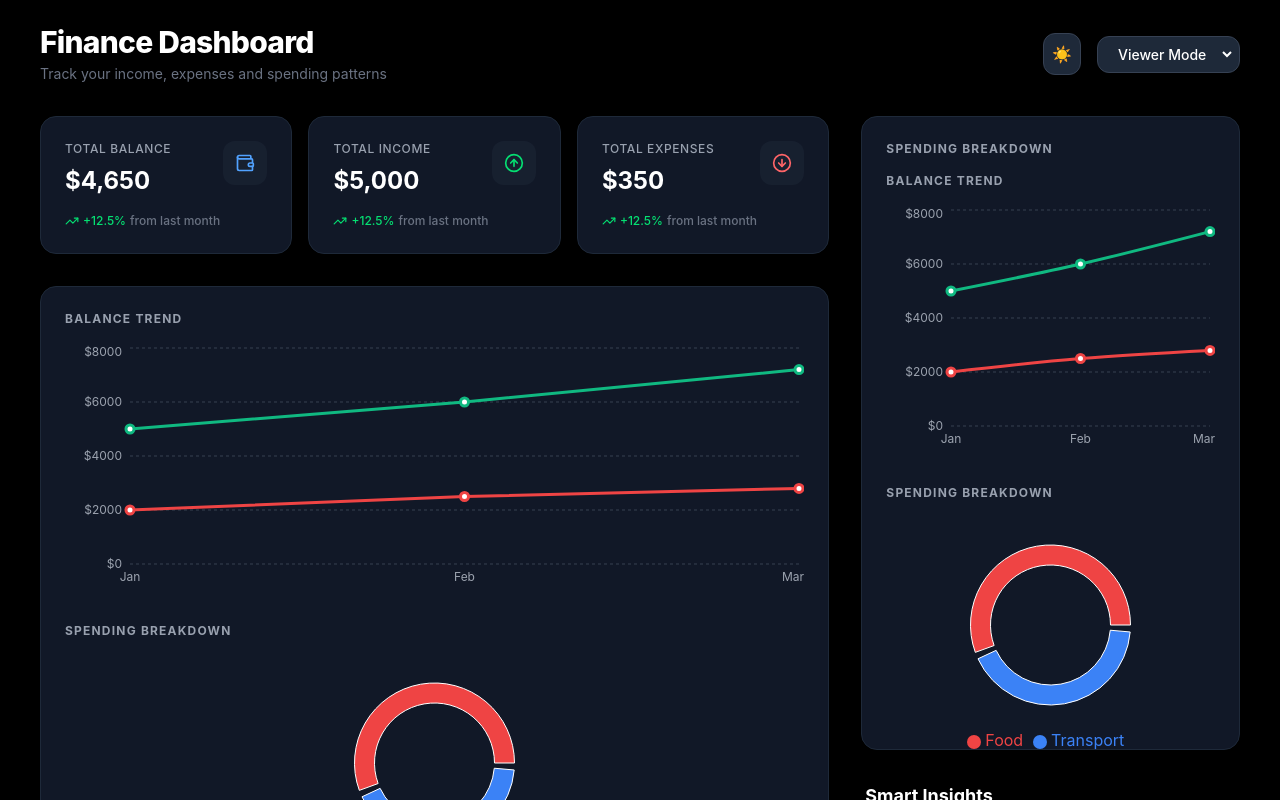
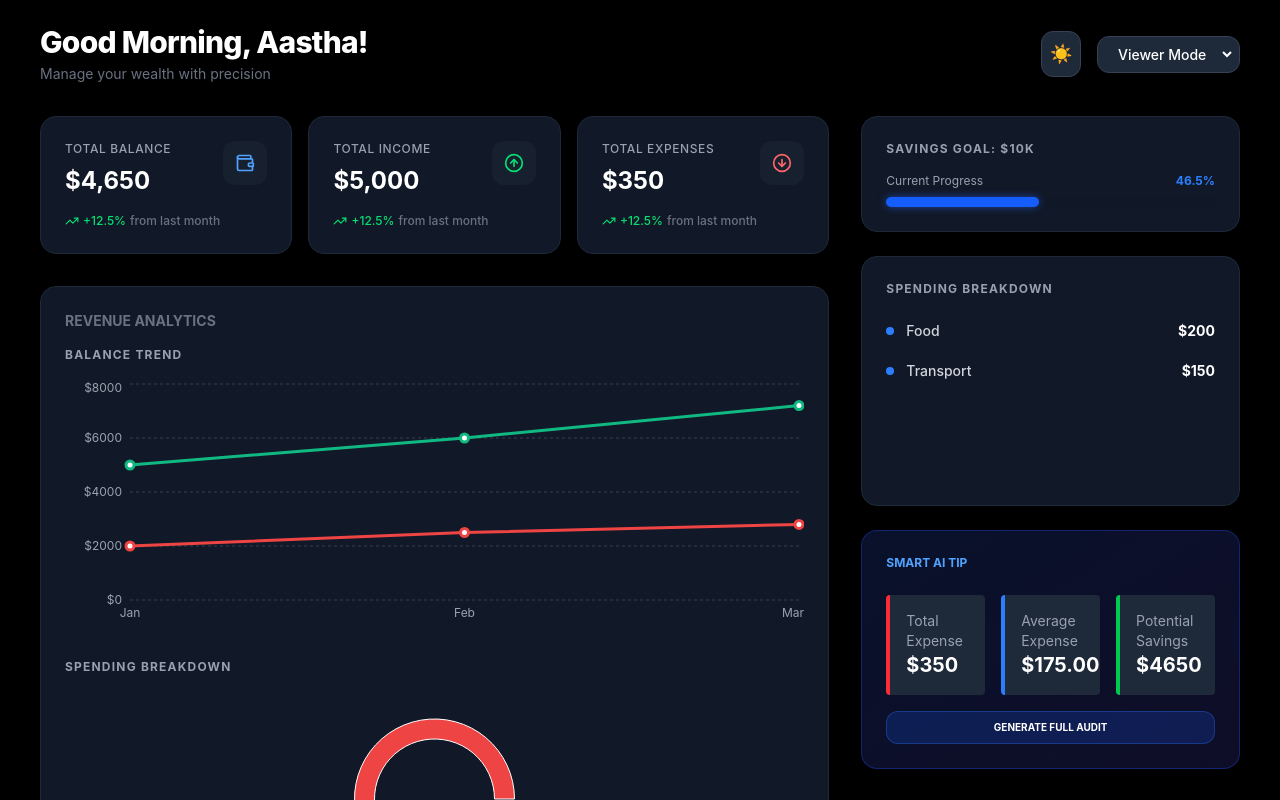
Before and after one commit to aasthag01-26/finance, a React (Vite) app: page / in a window 1280 px wide. Shown: the top 800 px of the page. Built offline with nearby package versions, Linux system fonts and the light colour scheme.

Commit message:
remove duplicate charts

```diff
--- a/src/pages/Dashboard.jsx
+++ b/src/pages/Dashboard.jsx
@@ -8,8 +8,10 @@ import Insights from "../components/Insights";
 
 const Dashboard = () => {
   const { role, setRole, transactions } = useContext(AppContext);
+  const [dark, setDark] = useState(true);
+  const [openModal, setOpenModal] = useState(false);
 
-  // Calculate dynamic totals
+  // --- Dynamic Logic ---
   const totalIncome = transactions
     .filter(t => t.type === "income")
     .reduce((acc, t) => acc + t.amount, 0);
@@ -20,27 +22,48 @@ const Dashboard = () => {
 
   const balance = totalIncome - totalExpenses;
 
-  const [dark, setDark] = useState(true);
-  const [openModal, setOpenModal] = useState(false);
+  // 1. Logic for Category Breakdown - Filtered to only show expenses
+  const categories = ["Food", "Transport", "Shopping", "Entertainment"];
+  const categorySummary = categories.map(cat => ({
+    name: cat,
+    amount: transactions
+      .filter(t => t.category === cat && t.type === "expense")
+      .reduce((acc, t) => acc + t.amount, 0)
+  })).filter(c => c.amount > 0);
+
+  // 2. Saving Goal Logic
+  const targetGoal = 10000;
+  const progressPercent = Math.max(0, Math.min((balance / targetGoal) * 100, 100));
+
+  // 3. Greeting Logic
+  const getTimeGreeting = () => {
+    const hours = new Date().getHours();
+    if (hours < 12) return "Good Morning";
+    if (hours < 18) return "Good Afternoon";
+    return "Good Evening";
+  };
 
   return (
-    <div className={dark ? "bg-black text-white min-h-screen p-6" : "bg-gray-50 text-black min-h-screen p-6"}>
+    <div className={dark ? "bg-black text-white min-h-screen p-6 transition-colors" : "bg-gray-50 text-black min-h-screen p-6 transition-colors"}>
       <div className="max-w-7xl mx-auto px-4">
 
         {/* 🔝 Topbar */}
         <div className="flex justify-between items-center mb-8">
           <div>
-            <h1 className="text-3xl font-extrabold tracking-tight">Finance Dashboard</h1>
-            <p className="text-gray-500 text-sm mt-1">Track your income, expenses and spending patterns</p>
+            {/* FIXED: Dynamic Greeting integrated inside the UI */}
+            <h1 className="text-3xl font-extrabold tracking-tight">
+              {getTimeGreeting()}, Aastha!
+            </h1>
+            <p className="text-gray-500 text-sm mt-1">Manage your wealth with precision</p>
           </div>
 
           <div className="flex gap-4 items-center">
-            <button onClick={() => setDark(!dark)} className="p-2 bg-gray-800 rounded-xl hover:bg-gray-700 transition-all border border-gray-700">
+            <button onClick={() => setDark(!dark)} className="p-2 bg-gray-800 rounded-xl hover:bg-gray-700 transition-all border border-gray-700 text-lg">
               {dark ? "☀️" : "🌙"}
             </button>
             <div className="bg-gray-800 p-1 rounded-xl border border-gray-700">
               <select
-                className="bg-transparent px-3 py-1 outline-none text-sm font-medium cursor-pointer"
+                className="bg-transparent px-3 py-1 outline-none text-sm font-medium cursor-pointer text-white"
                 value={role}
                 onChange={(e) => setRole(e.target.value)}
               >
@@ -51,28 +74,25 @@ const Dashboard = () => {
           </div>
         </div>
 
-        {/* 🚀 Main Grid Layout */}
+        {/* 🚀 Main Grid Layout (Everything else stays same) */}
         <div className="grid grid-cols-1 lg:grid-cols-12 gap-8">
 
           {/* LEFT COLUMN (8 Units) */}
           <div className="lg:col-span-8 space-y-8">
-
-            {/* Summary Cards */}
             <div className="grid grid-cols-1 md:grid-cols-3 gap-4">
               <SummaryCard title="Total Balance" value={`$${balance.toLocaleString()}`} />
               <SummaryCard title="Total Income" value={`$${totalIncome.toLocaleString()}`} />
               <SummaryCard title="Total Expenses" value={`$${totalExpenses.toLocaleString()}`} />
             </div>
 
-            {/* Charts Section */}
             <div className="bg-[#111827] p-6 rounded-2xl border border-gray-800 shadow-xl">
+              <h3 className="text-sm font-bold text-gray-500 uppercase mb-4">Revenue Analytics</h3>
               <Charts />
             </div>
 
-            {/* Table Section */}
             <div className="space-y-4">
-                <div className="flex justify-between items-end">
-                <h2 className="text-xl font-bold px-1">Recent Transactions</h2>
+              <div className="flex justify-between items-center">
+                <h2 className="text-xl font-bold px-1 text-gray-400">Transactions History</h2>
                 {role === "admin" && (
                   <button
                     className="bg-blue-600 hover:bg-blue-700 text-white px-5 py-2 rounded-xl font-bold transition-all shadow-lg shadow-blue-900/20 text-sm"
@@ -87,27 +107,46 @@ const Dashboard = () => {
           </div>
 
           {/* RIGHT COLUMN (4 Units) */}
-            <div className="lg:col-span-4 space-y-8">
-
-            {/* Spending Breakdown (Requirement #1: Categorical Visualization) */}
-            <div className="bg-[#111827] p-6 rounded-2xl border border-gray-800 shadow-xl min-h-[300px]">
-                <h3 className="text-lg font-bold mb-4 uppercase tracking-widest text-gray-400 text-xs">
-                    Spending Breakdown
-                    </h3>
-                {/* Yahan aap Donut chart component daal sakti hain */}
-                <Charts />
+          <div className="lg:col-span-4 space-y-6">
+            <div className="bg-[#111827] p-6 rounded-2xl border border-gray-800">
+              <h3 className="text-xs font-bold mb-4 text-gray-400 uppercase tracking-widest">Savings Goal: $10k</h3>
+              <div className="flex justify-between mb-2">
+                <span className="text-xs text-gray-400">Current Progress</span>
+                <span className="text-xs font-bold text-blue-500">{progressPercent.toFixed(1)}%</span>
               </div>
-
-            {/* Insights Section */}
-            <div className="space-y-4">
-                <h3 className="text-lg font-bold px-1">Smart Insights</h3>
-                <Insights />
-            </div>
-
+              <div className="w-full bg-gray-900 rounded-full h-2.5">
+                <div
+                  className="bg-blue-600 h-2.5 rounded-full transition-all duration-1000 shadow-[0_0_8px_rgba(37,99,235,0.6)]"
+                  style={{ width: `${progressPercent}%` }}
+                ></div>
               </div>
             </div>
 
-        {/* ✅ Modal */}
+            <div className="bg-[#111827] p-6 rounded-2xl border border-gray-800 min-h-[250px]">
+              <h3 className="text-xs font-bold mb-6 uppercase tracking-widest text-gray-400">Spending Breakdown</h3>
+              <div className="space-y-5">
+                {categorySummary.map((item, i) => (
+                  <div key={i} className="flex justify-between items-center">
+                    <div className="flex items-center gap-3">
+                      <div className="w-2 h-2 rounded-full bg-blue-500"></div>
+                      <span className="text-sm text-gray-300 font-medium">{item.name}</span>
+                    </div>
+                    <span className="text-sm font-bold">${item.amount.toLocaleString()}</span>
+                  </div>
+                ))}
+              </div>
+            </div>
+
+            <div className="bg-gradient-to-br from-blue-900/30 to-indigo-900/30 p-6 rounded-2xl border border-blue-800/50">
+              <h3 className="text-xs font-bold mb-3 text-blue-400 uppercase">Smart AI Tip</h3>
+              <Insights />
+              <button className="w-full mt-4 py-2 bg-blue-600/20 border border-blue-500/30 rounded-xl text-[10px] uppercase font-bold hover:bg-blue-600 transition-all">
+                Generate Full Audit
+              </button>
+            </div>
+          </div>
+        </div>
+
         {openModal && <AddTransactionModal setOpen={setOpenModal} />}
       </div>
     </div>
```
Lines whose indentation alone changed are shown as unchanged.
